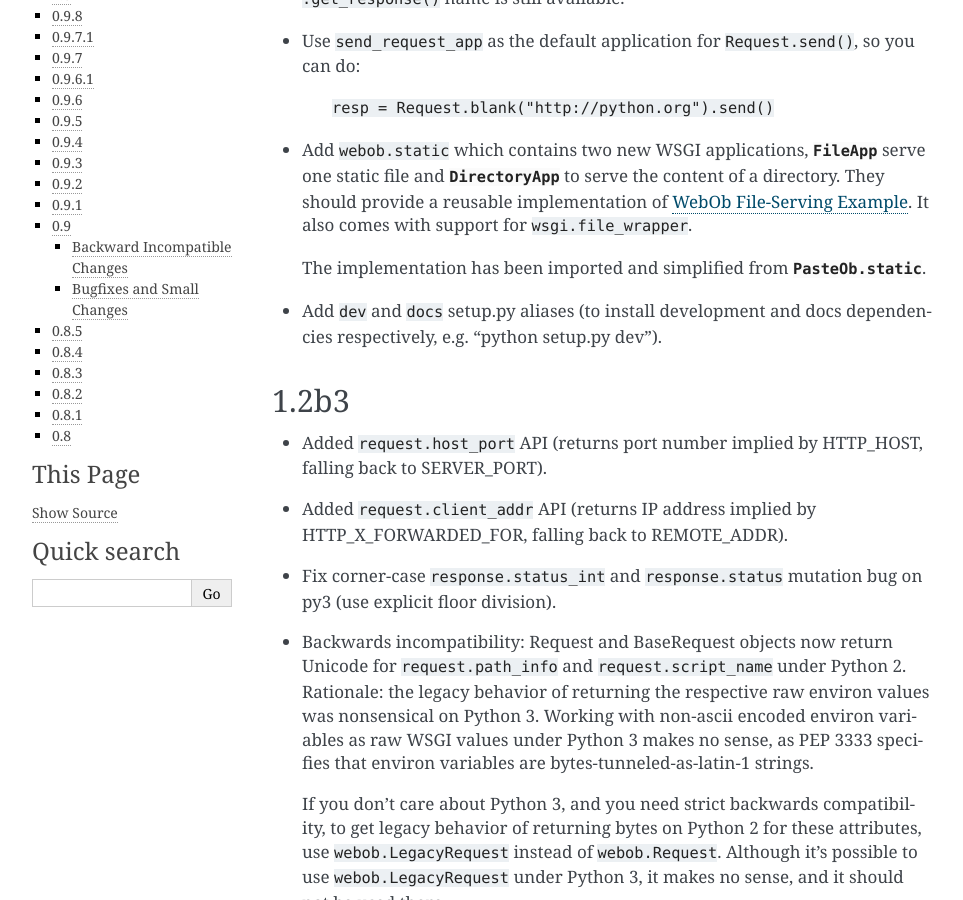
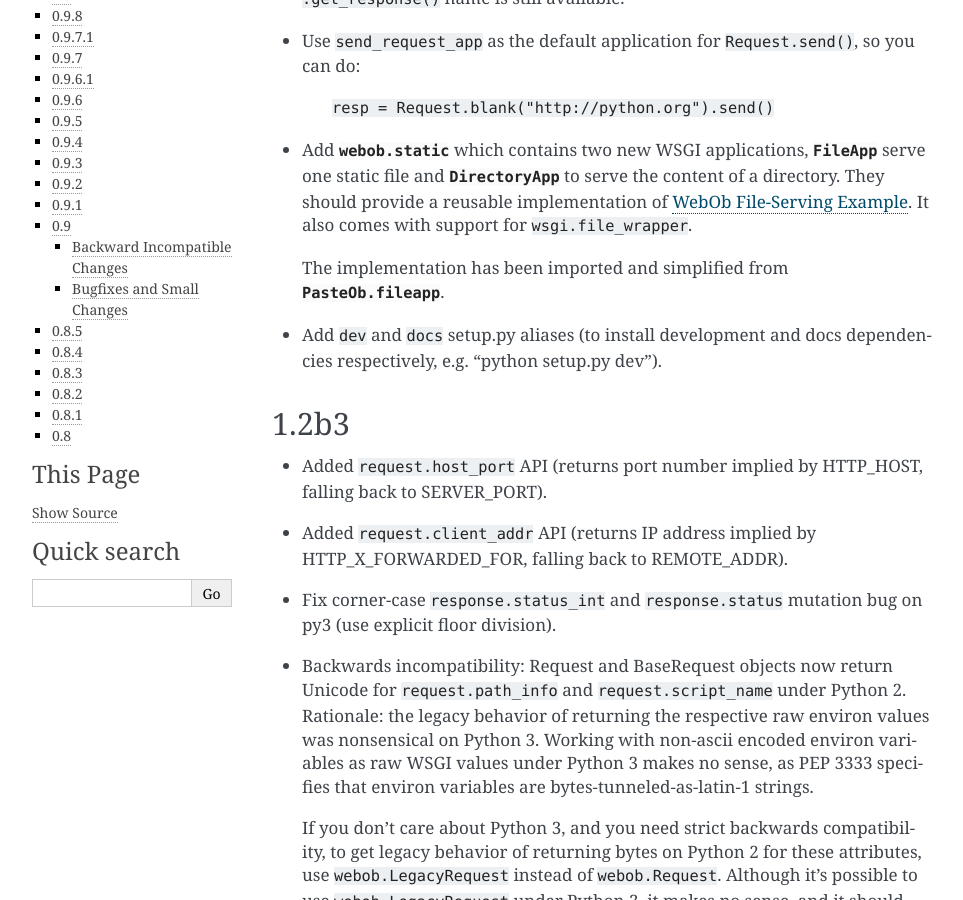
Before and after one commit to Pylons/webob, a Sphinx documentation site: the page built from docs/news.txt, in a window 1280 px wide and 900 px high, scrolled down 530 px. Shown: the whole window, without its empty margins (148-1111 px from the left). Built offline with Sphinx 7.4.7, drawn with Linux system fonts in a browser that asks for light colours; the version number is read from the project's files by our own code.

Commit message:
news.txt - more markup changes

```diff
--- a/docs/news.txt
+++ b/docs/news.txt
@@ -16,7 +16,7 @@
 * Add ``Request.text``, the unicode version of the request body
   (similar to ``Response.text``).
 
-* Add ``webob.client`` which contains the WSGI application
+* Add :mod:`webob.client` which contains the WSGI application
   ``send_request_app`` and ``SendRequest``.  All requests sent to this
   application are turned into HTTP requests.
 
@@ -28,13 +28,13 @@
 
     ``resp = Request.blank("http://python.org").send()``
 
-* Add ``webob.static`` which contains two new WSGI applications,
+* Add :mod:`webob.static` which contains two new WSGI applications,
   :class:`FileApp` serve one static file and :class:`DirectoryApp` to serve
   the content of a directory. They should provide a reusable implementation
   of :doc:`file-example`.  It also comes with support for ``wsgi.file_wrapper``.
 
   The implementation has been imported and simplified from
-  :mod:`PasteOb.static`.
+  :mod:`PasteOb.fileapp`.
 
 * Add ``dev`` and ``docs`` setup.py aliases (to install development and docs
   dependencies respectively, e.g. "python setup.py dev").
```
